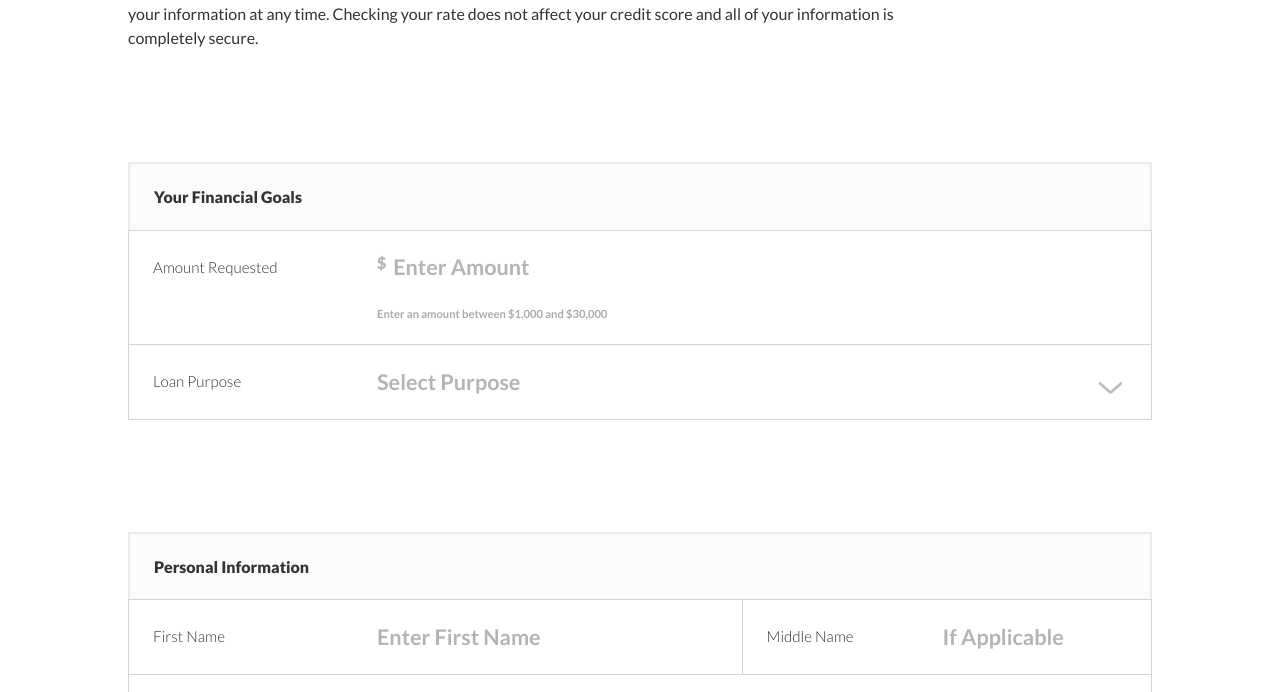
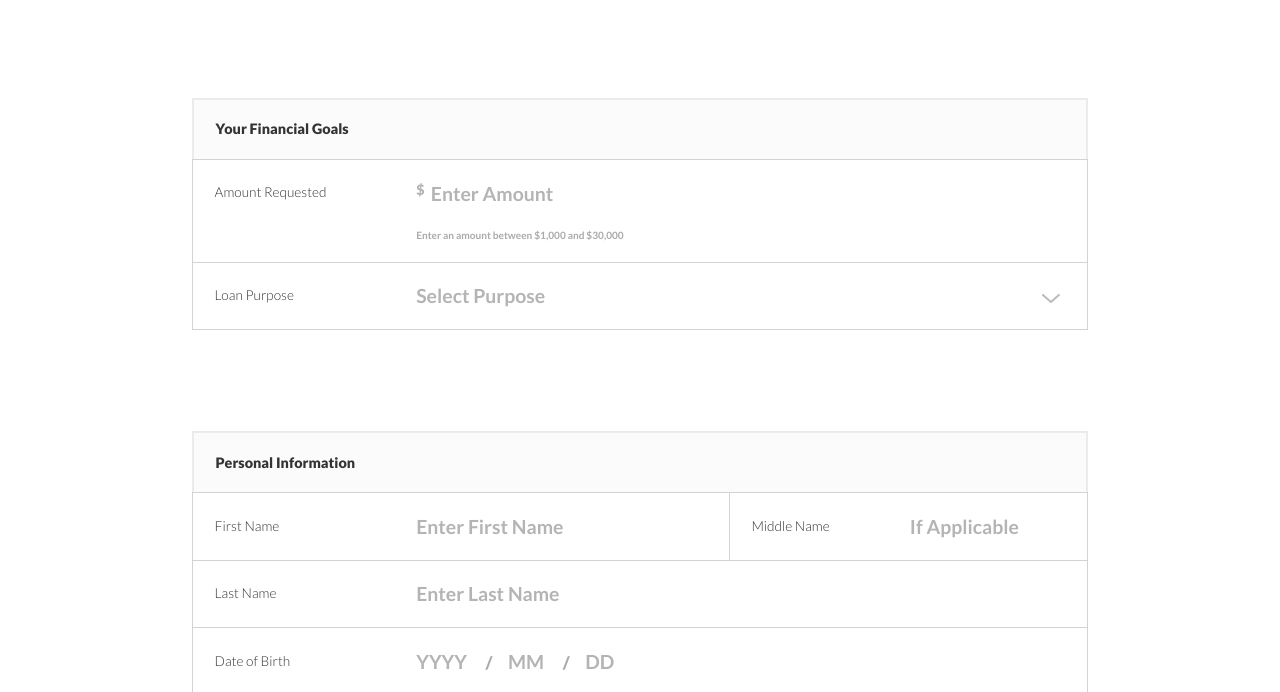
Before and after one commit to deadtype/account-signup, a plain HTML site: page index.html in a window 1280 px wide. Shown: the part 480-1172 px from the top of the page. Drawn offline with Linux system fonts and the light colour scheme.

Commit message:
Size adjustments

```diff
--- a/css/style.scss
+++ b/css/style.scss
@@ -19,18 +19,20 @@
 
 @import '../scss/formStyles/formInput-Input';
 @import '../scss/formStyles/formInput-Select';
+@import '../scss/formStyles/formInput-Select-M';
+
 @import '../scss/formStyles/formInput-TextArea';
 
-@import '../scss/formStyles/formState-active.scss';
-@import '../scss/formStyles/formState-error.scss';
-@import '../scss/formStyles/formState-filled.scss';
+@import '../scss/formStyles/formState-active';
+@import '../scss/formStyles/formState-error';
+@import '../scss/formStyles/formState-filled';
 
-@import '../scss/formStyles/formLacksPlaceholder.scss';
+@import '../scss/formStyles/formLacksPlaceholder';
 
-@import '../scss/formStyles/formSection-M.scss';
+@import '../scss/formStyles/formSection-M';
 
-@import '../scss/formStyles/formFlexbox-M.scss';
-@import '../scss/formStyles/formFlexbox-L.scss';
+@import '../scss/formStyles/formFlexbox-M';
+@import '../scss/formStyles/formFlexbox-L';
 
 
 @import '../scss/systemHeader';
--- a/scss/_desktop.scss
+++ b/scss/_desktop.scss
@@ -21,14 +21,22 @@
 
 
 	body {
-		font-size: 1em;
+		font-size: .85em;
 	}
 
 
 }
 
 
-@media only screen and (min-width: 1400px) {
+@media only screen and (min-width: 1200px) {
+
+	body {
+		font-size: .9em;
+	}
+
+}
+
+@media only screen and (min-width: 1800px) {
 
 	body {
 		font-size: 1.2em;
--- /dev/null
+++ b/scss/formStyles/_formInput-Select-M.scss
@@ -0,0 +1,13 @@
+@media only screen and (min-width: 1400px) {
+
+	.select-input::after {
+
+		right: 5px;
+		top: 50%;
+		margin-top: 0;
+		display: block;
+		width: 26px;
+		height: 12px;
+
+	}
+}
--- a/scss/formStyles/_formInput-Select.scss
+++ b/scss/formStyles/_formInput-Select.scss
@@ -26,6 +26,6 @@
 	position: relative;
 }
 
-select::-ms-expand{
+select::-ms-expand {
   display:none;
 }
--- a/scss/formStyles/_formSection-M.scss
+++ b/scss/formStyles/_formSection-M.scss
@@ -39,19 +39,6 @@
 		font-size: 1.35em;
 	}
 
-	.select-input::after {
-
-	right: 5px;
-	top: 50%;
-	margin-top: 0;
-	display: block;
-	width: 24px;
-	height: 12px;
-
-}
-
-
-
 
 
 }
--- a/scss/siteProportions/_proportions-M.scss
+++ b/scss/siteProportions/_proportions-M.scss
@@ -1,6 +1,6 @@
 @media only screen and (min-width: 600px) {
 	.contentWrapper {
-    width: 80%;
+    width: 70%;
 	}
 
 
```
Also changed, not shown: css/_base.css (deleted), css/style.css, 1 other file.
